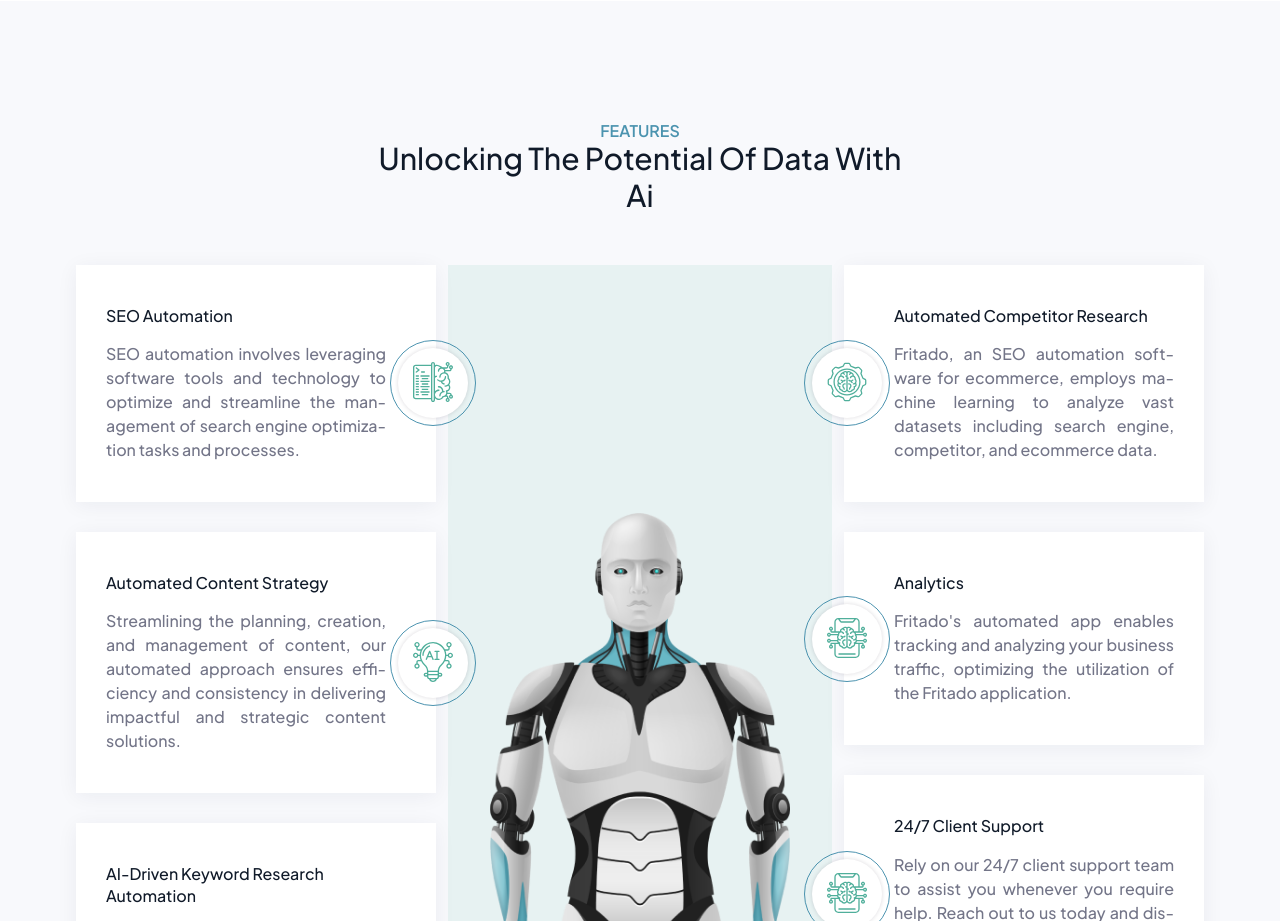
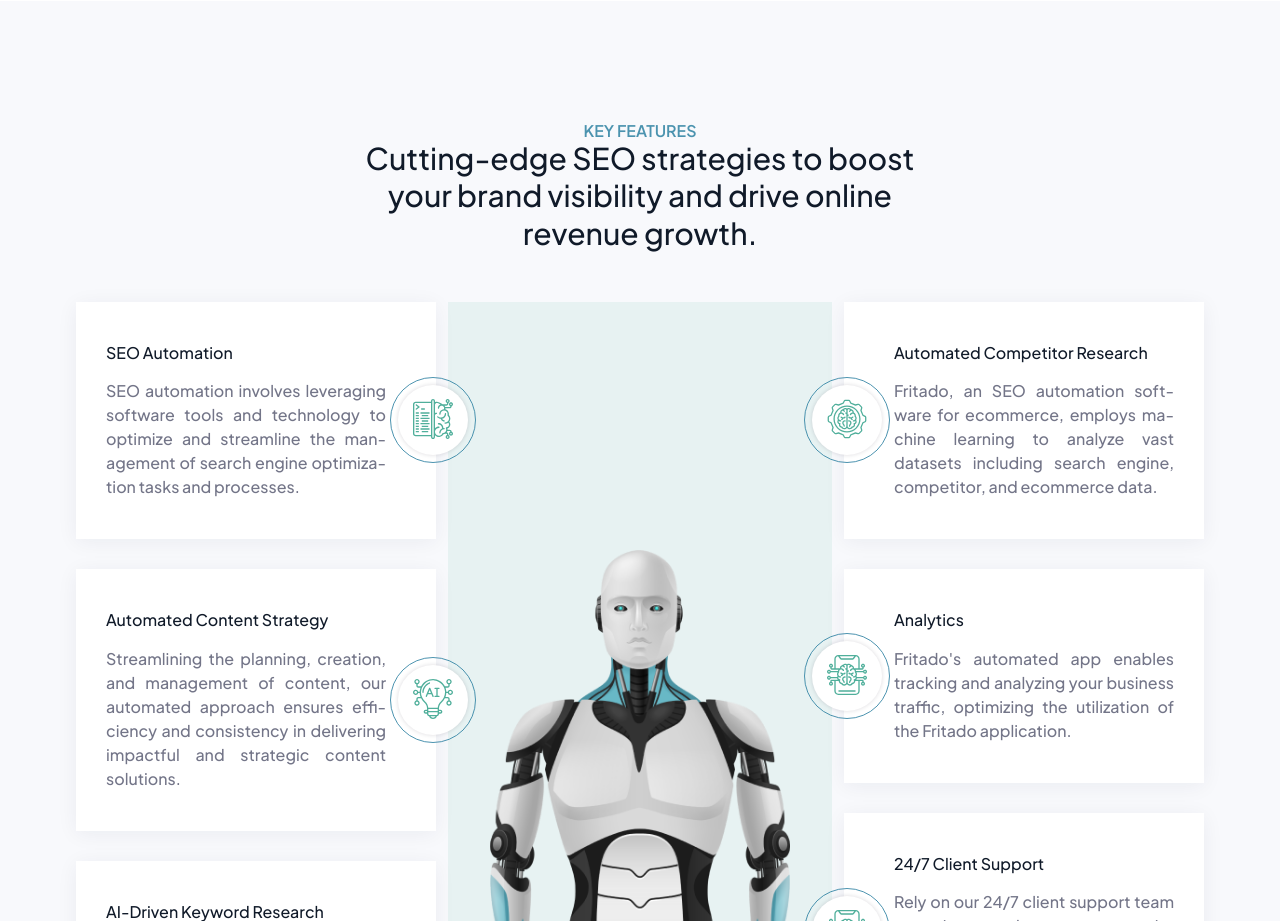
Before and after one commit to Fritado/Fritado-Website, a React (Create React App) app: page / in a window 1280 px wide. Shown: the part 1500-2421 px from the top of the page. Built offline with nearby package versions, Linux system fonts and the light colour scheme.

Commit message:
content modifyed

```diff
--- a/public/index.html
+++ b/public/index.html
@@ -20,7 +20,20 @@
       work correctly both with client-side routing and a non-root public URL.
       Learn how to configure a non-root public URL by running `npm run build`.
     -->
-  <title>Fritado AI- An automation platform</title>
+  <title>Fritado - Your AI-Driven SEO Assistant for Accelerating Business Growth</title>
+
+  <meta
+    property="og:title"
+    content="Fritado - Your AI-Driven SEO Assistant for Accelerating Business Growth"
+  />
+  <meta
+    name="description"
+    content="Enhance your SEO with Fritado! Our AI assistant automates website optimizations, helping your small business rank higher on search engines and generate leads. Begin your journey to greater visibility and growth with Fritado today."
+  />
+  <meta
+    name="keywords"
+    content="SEO, AI SEO Assistant, Small Business SEO, Automatic SEO, SEO Optimization, Fritado, Blog Automation, SEO Tools, Website Auditing"
+  />
 
 <!-- Google tag (gtag.js) -->
 <script async src="https://www.googletagmanager.com/gtag/js?id=G-BZEDKPTW4J"></script>
--- a/src/components/HomeComponents/BestServices.js
+++ b/src/components/HomeComponents/BestServices.js
@@ -11,9 +11,9 @@ const ServiceAreaFive = () => {
           <div className='row justify-content-center'>
             <div className='col-lg-6'>
               <div className='section-title text-center'>
-                <h6 className='sub-title-sky-blue'>Features</h6>
+                <h6 className='sub-title-sky-blue'>Key Features</h6>
                 <h2 className='title'>
-                  Unlocking The Potential Of Data With Ai
+                Cutting-edge SEO strategies to boost your brand visibility and drive online revenue growth.
                 </h2>
               </div>
             </div>
```
